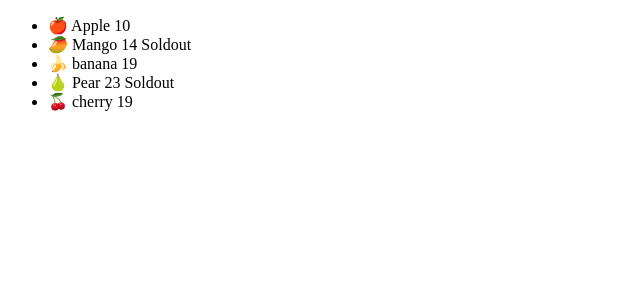
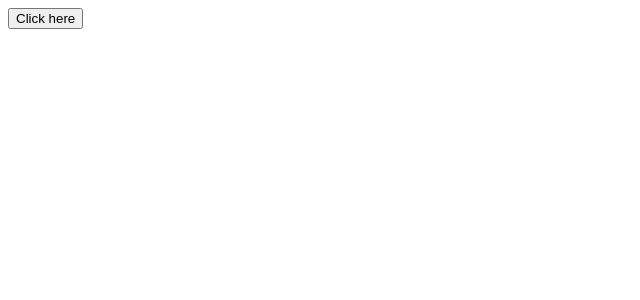
Before and after one commit to HarshitAnchan/React-, a React (Vite) app: page / in a window 1280 px wide. Shown: the top 300 px of the page, without its empty margins (0-640 px from the left). Built offline with nearby package versions, Linux system fonts and the light colour scheme.

Commit message:
Event Handling In React

```diff
--- a/src/App.jsx
+++ b/src/App.jsx
@@ -1,10 +1,8 @@
-import ConditionalComponent from "./components/Conditional";
-import Fruits from "./components/Fruits";
-import Hello from "./components/Hello";
+import Message from "./components/Message";
 function App() {
   return (
     <div className="App">
-      <Fruits />
+      <Message />
     </div>
   );
 }
--- /dev/null
+++ b/src/components/Message.jsx
@@ -0,0 +1,11 @@
+export default function Message() {
+  function handleClick() {
+    console.log("button clikced");
+  }
+
+  return (
+    <div>
+      <button onClick={handleClick}>Click here </button>
+    </div>
+  );
+}
```
